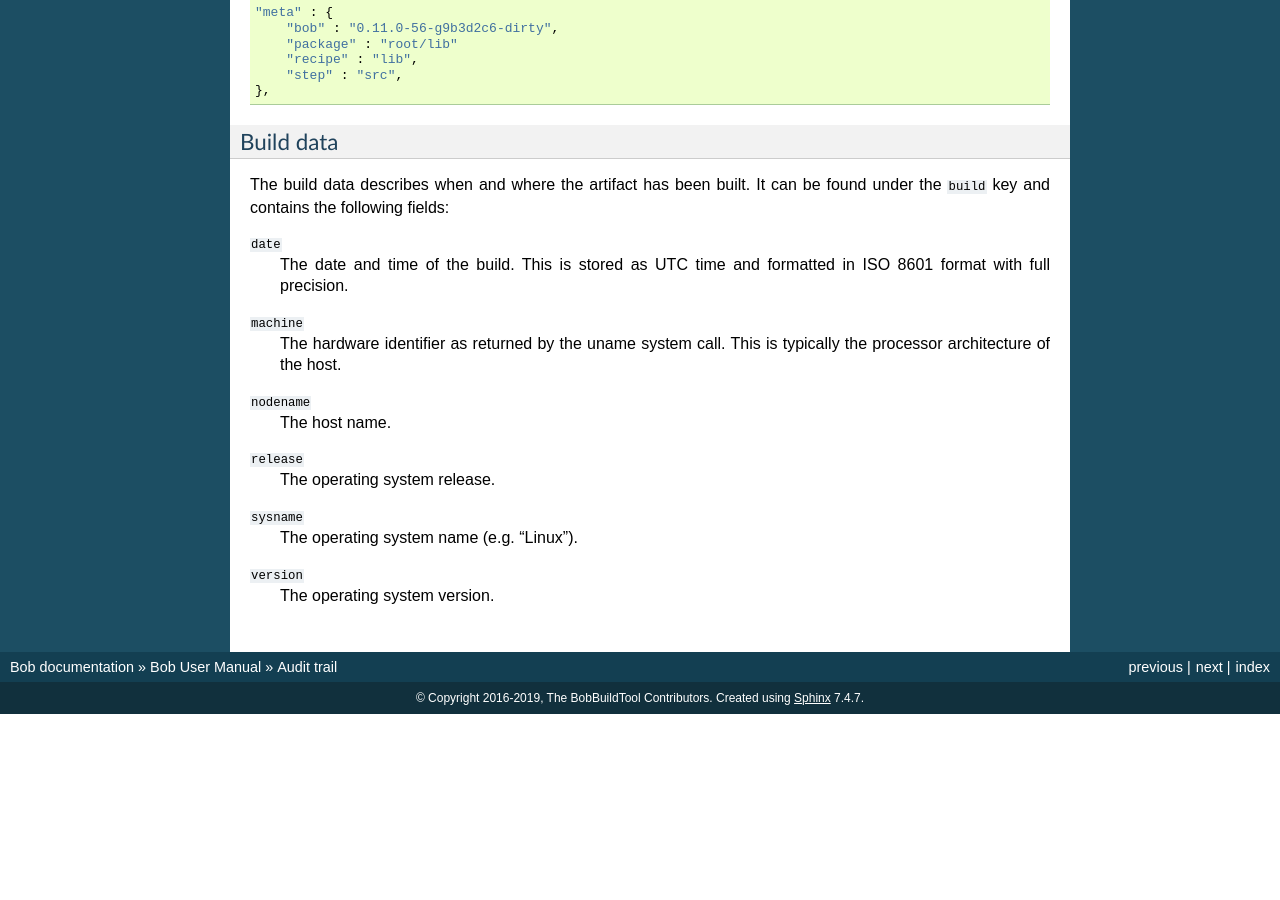
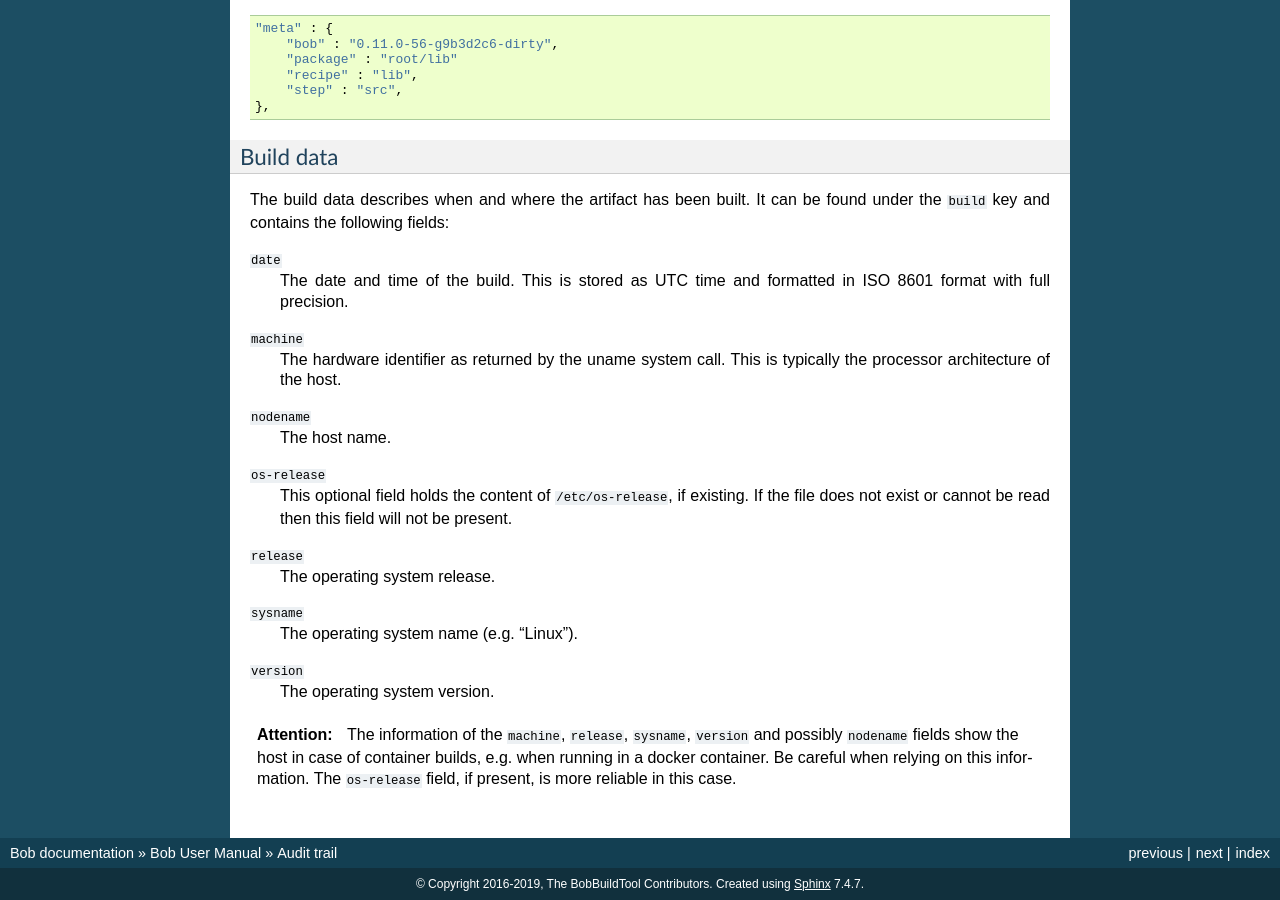
Before and after one commit to BobBuildTool/bob, a Sphinx documentation site: the page built from doc/manual/audit-trail.rst, in a window 1280 px wide and 900 px high, scrolled down 3868 px. Built offline with Sphinx 7.4.7, drawn with Linux system fonts in a browser that asks for light colours; formulas are drawn with MathJax 3; the version number could not be read and is left out; before the commit the page ends 4582 px from its top, so only the background shows below that; some of the changed text lies outside the part shown.

Commit message:
doc: document os-release field in audit trail

```diff
--- a/doc/manual/audit-trail.rst
+++ b/doc/manual/audit-trail.rst
@@ -76,12 +76,13 @@ Example of a single audit record::
          "package" : "root"
       },
       "build" : {
-         "version" : "#1 SMP Debian 4.9.6-3 (2017-01-28)",
-         "date" : "2017-03-16 20:00:08.600749",
-         "nodename" : "tuxedo",
-         "release" : "4.9.0-1-amd64",
+         "date" : "2019-12-02T13:19:34.193136+00:00",
+         "machine" : "x86_64",
+         "nodename" : "kloetzke",
+         "os-release" : "PRETTY_NAME=\"Debian GNU/Linux 10 (buster)\"\nNAME=...",
+         "release" : "4.19.0-6-amd64",
          "sysname" : "Linux",
-         "machine" : "x86_64"
+         "version" : "#1 SMP Debian 4.19.67-2+deb10u2 (2019-11-11)"
       }
     }
 
@@ -259,6 +260,11 @@ found under the ``build`` key and contains the following fields:
 ``nodename``
     The host name.
 
+``os-release``
+    This optional field holds the content of ``/etc/os-release``, if existing.
+    If the file does not exist or cannot be read then this field will not be
+    present.
+
 ``release``
     The operating system release.
 
@@ -267,3 +273,10 @@ found under the ``build`` key and contains the following fields:
 
 ``version``
     The operating system version.
+
+.. attention::
+   The information of the ``machine``, ``release``, ``sysname``, ``version``
+   and possibly ``nodename`` fields show the host in case of container builds,
+   e.g. when running in a docker container. Be careful when relying on this
+   information. The ``os-release`` field, if present, is more reliable in this
+   case.
```
